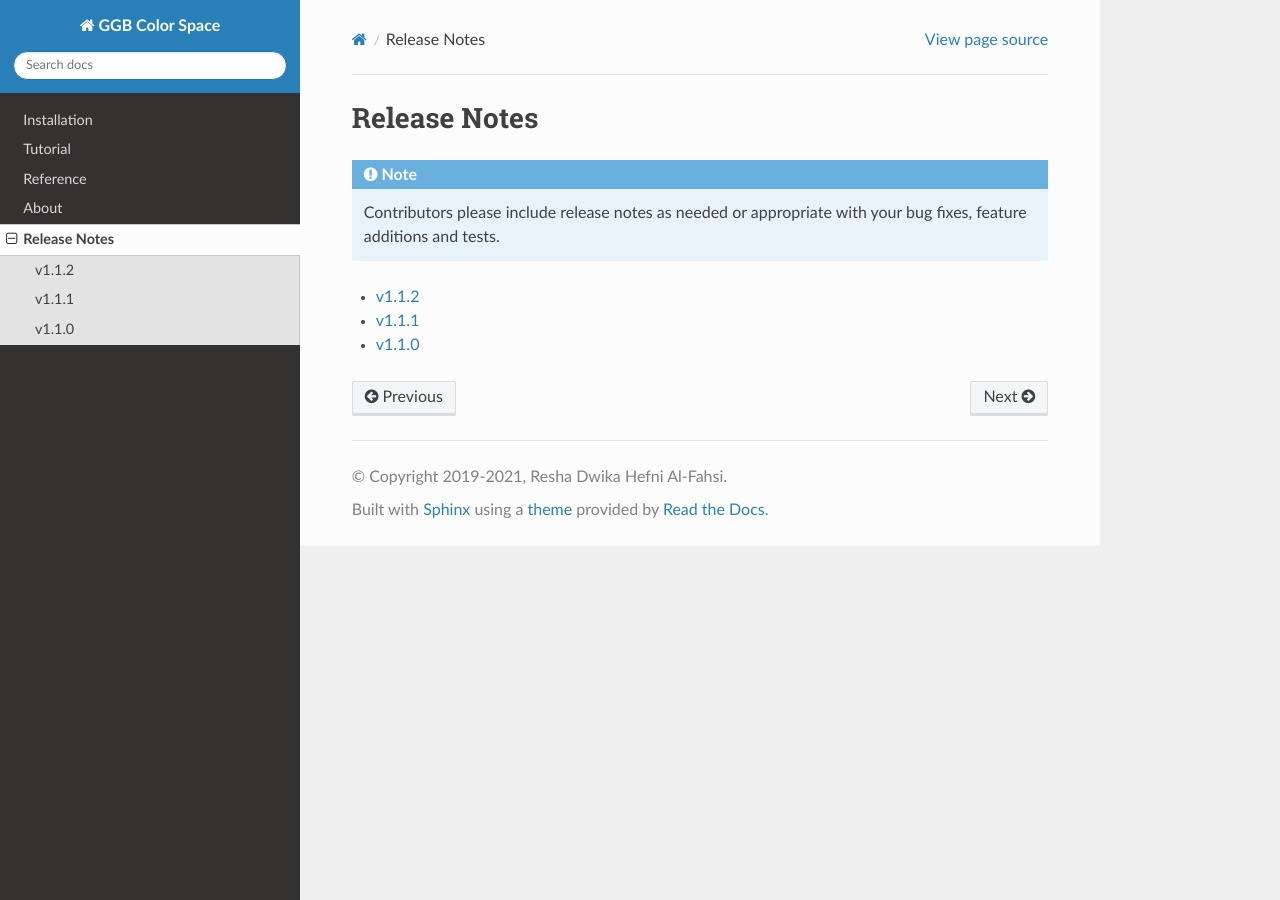
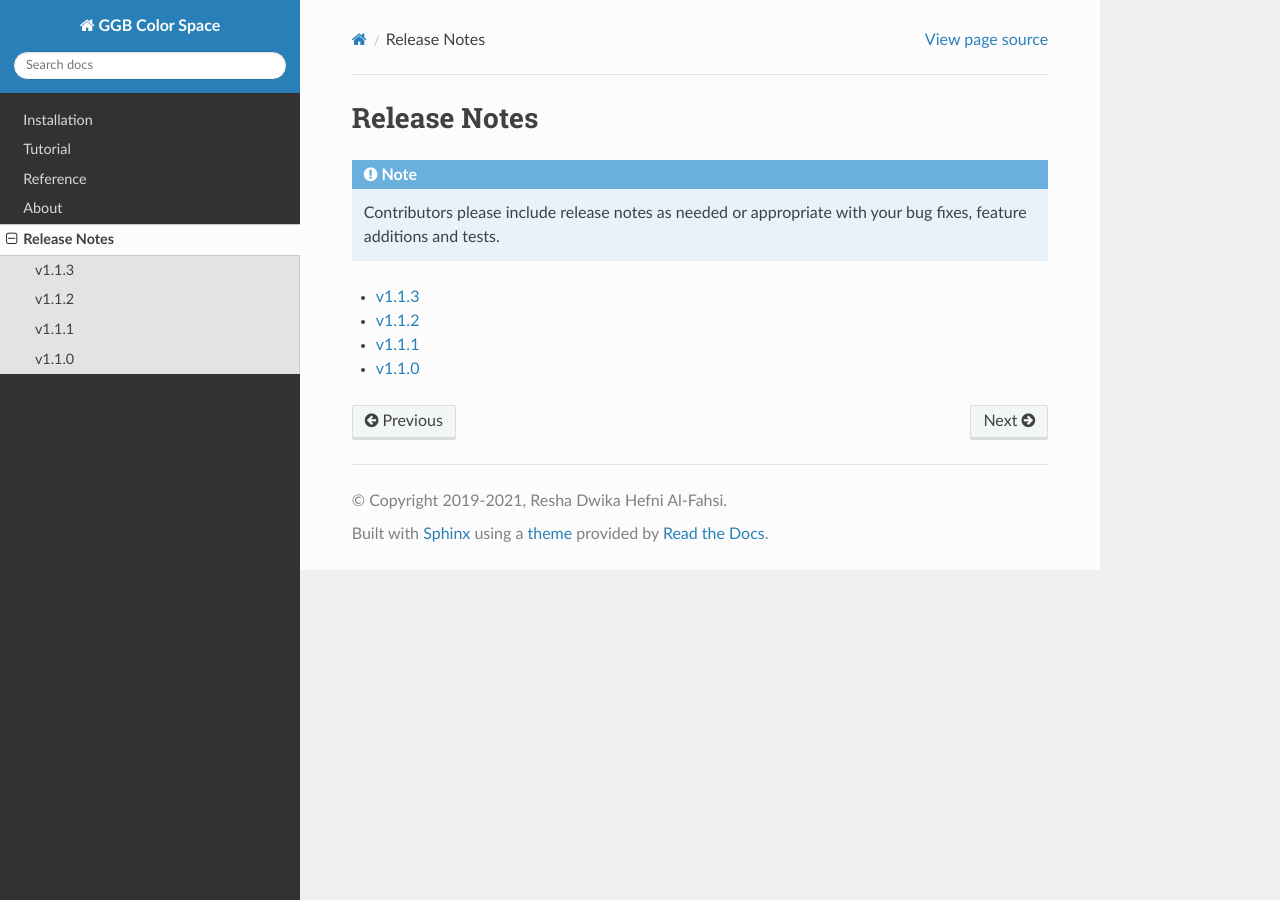
Before and after one commit to reshalfahsi/ggb, a Sphinx documentation site: the page built from docs/source/releasenotes/index.rst, in a window 1280 px wide. Built offline with Sphinx 7.4.7 and the Read the Docs theme 2.0.0, drawn with Linux system fonts in a browser that asks for light colours.

Commit message:
Version 1.1.3 Release (#3)
* version 1.1.3 release

* fix typo

```diff
--- a/docs/source/index.rst
+++ b/docs/source/index.rst
@@ -1,7 +1,7 @@
 Welcome to GGB Color Space's documentation!
 ===========================================
 
-This package is implementation of GGB color space from [Development of a Robust Algorithm for Detection of Nuclei and Classification of White Blood Cells in Peripheral Blood Smear Image](https://link.springer.com/content/pdf/10.1007%2Fs10916-018-0962-1.pdf).
+This package is implementation of GGB color space from `Development of a Robust Algorithm for Detection of Nuclei and Classification of White Blood Cells in Peripheral Blood Smear Image <https://link.springer.com/content/pdf/10.1007%2Fs10916-018-0962-1.pdf>`_.
 
 .. image:: https://badge.fury.io/py/ggb.svg
    :target: https://badge.fury.io/py/ggb
--- a/docs/source/releasenotes/index.rst
+++ b/docs/source/releasenotes/index.rst
@@ -6,6 +6,7 @@ Release Notes
 .. toctree::
   :maxdepth: 2
 
+  v1.1.3
   v1.1.2
   v1.1.1
   v1.1.0
--- /dev/null
+++ b/docs/source/releasenotes/v1.1.3.rst
@@ -0,0 +1,6 @@
+v1.1.3
+======
+
+- Resolve error in reading YUV color space.
+- Improve compatibility ``skimage`` format for ``GGBImage``.
+- Add some documentation and testing utilities.
```
Also changed, not shown: README.md (+1 -1 lines).
